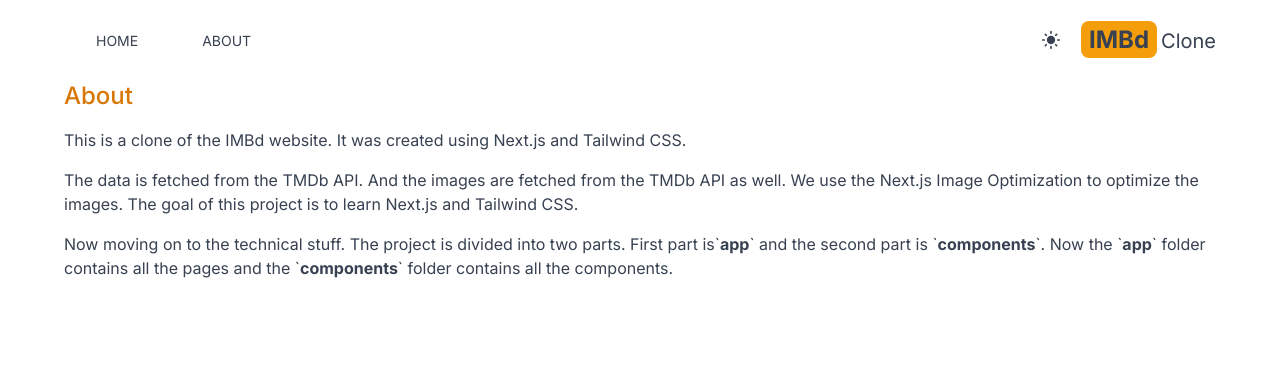
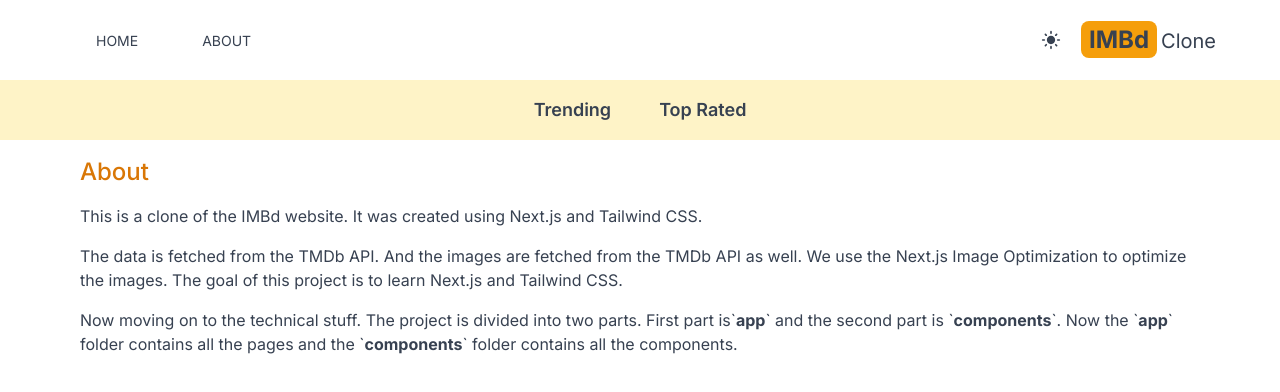
Before and after one commit to ashish-singh09/IMDb, a Next.js app: page /about in a window 1280 px wide. Shown: the top 392 px of the page. Built offline with nearby package versions, Linux system fonts and the light colour scheme.

Commit message:
create navigation bar

```diff
--- a/app/about/page.jsx
+++ b/app/about/page.jsx
@@ -1,6 +1,6 @@
 export default function page() {
     return (
-        <div className="max-w-6xl mx-auto space-y-4">
+        <div className="max-w-6xl mx-auto space-y-4 p-4">
             <h1 className="text-2xl text-amber-600 font-medium">About</h1>
             <p>
                 This is a clone of the IMBd website. It was created using Next.js and Tailwind CSS.
--- a/app/layout.js
+++ b/app/layout.js
@@ -2,6 +2,7 @@
 import { Inter } from 'next/font/google'
 import Header from '@/components/Header';
 import Providers from './Providers';
+import Navbar from '@/components/Navbar';
 
 const inter = Inter({ subsets: ['latin'] });
 
@@ -20,6 +21,9 @@
           {/* Header */}
           <Header />
 
+          {/* Navbar */}
+          <Navbar />
+
           {children}
         </Providers>
 
--- /dev/null
+++ b/components/Navbar.jsx
@@ -0,0 +1,10 @@
+import NavbarItem from "./NavbarItem";
+
+export default function Navbar() {
+    return (
+        <div className="flex items-center justify-center py-4 dark:bg-gray-600 bg-amber-100 lg:text-lg">
+            <NavbarItem title="Trending" param="trending" />
+            <NavbarItem title="Top Rated" param="topRated" />
+        </div>
+    )
+}
--- /dev/null
+++ b/components/NavbarItem.jsx
@@ -0,0 +1,17 @@
+"use client";
+
+import Link from "next/link";
+import { useSearchParams } from "next/navigation";
+
+export default function NavbarItem({ title, param }) {
+
+    const searchParams = useSearchParams();
+    const genreParam = searchParams.get('genre');
+
+    return (
+        <div>
+            <Link className={`m-4 hover:text-amber-600 p-2 font-semibold ${genreParam && genreParam === param && 'underline underline-offset-8 decoration-4 decoration-amber-500 rounded-lg'
+                }`} href={`/?genre=${param}`}>{title}</Link>
+        </div>
+    )
+}
```
